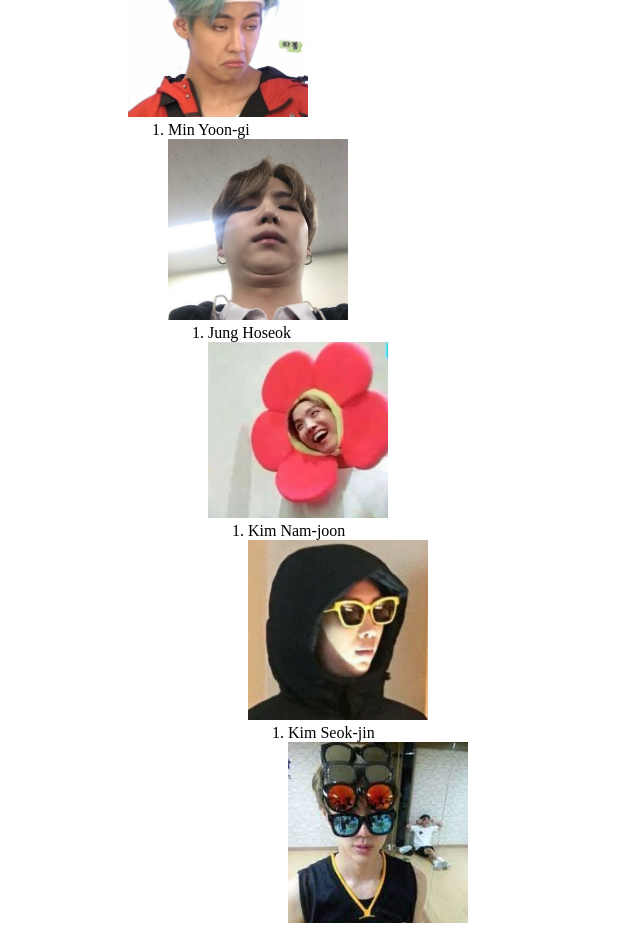
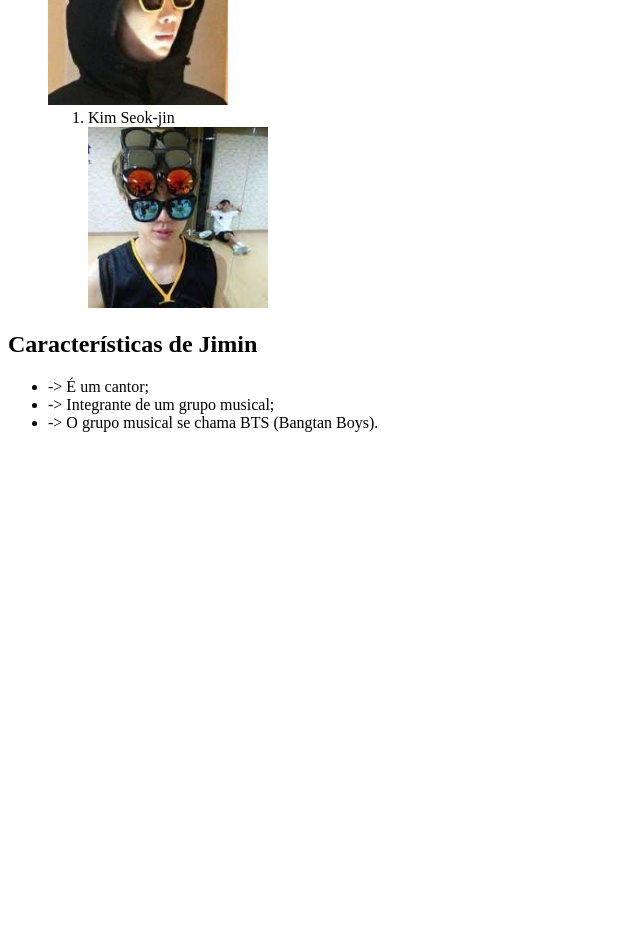
Before and after one commit to VeineHellen/bitiessi-do-paraguayo, a plain HTML site: page index.html in a window 1280 px wide. Shown: the part 920-1850 px from the top of the page, without its empty margins (0-640 px from the left). After the commit the page ends 1368 px from the top, so only its background shows below. Drawn offline with Linux system fonts and the light colour scheme.

Commit message:
ghjjhghjhj

```diff
--- a/index.html
+++ b/index.html
@@ -16,23 +16,14 @@
         <ol>
           <li> Park Ji-min</li>
           <img id="imagem-jimin" src="jimino.jpg" alt="jimin do bitiéssi"
-        </ol>
-        <ol>
           <li> Jeon Jung-Kook</li>
           <img id="imagem-jhonkuko" src="jhonkuko.jpg" alt="kook do bitiéssi"
-        </ol>
-        <ol>
           <li> Kim Tae-hyung</li>
           <img id="imagem-taeh" src="vzinho.jpg" alt="taeh do bitiéssi"
-        </ol>
-        <ol>
           <li> Min Yoon-gi</li>
           <img id="imagem-yoon" src="xuga.jpg" alt="suga do bitiéssi"
-        </ol>
-        <ol>
           <li> Jung Hoseok</li>
           <img id="imagem-hope" src="j-hope.jpg" alt="hope do bitiéssi"
-        </ol>
         <ol>
           <li> Kim Nam-joon</li>
           <img id="imagem-joon" src="rmino.jpg" alt="rm do bitiéssi"
```
